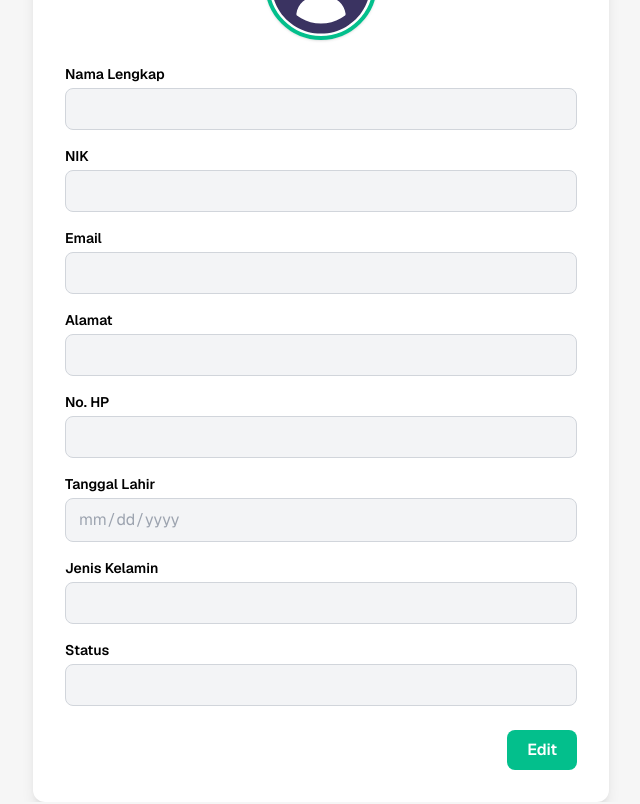
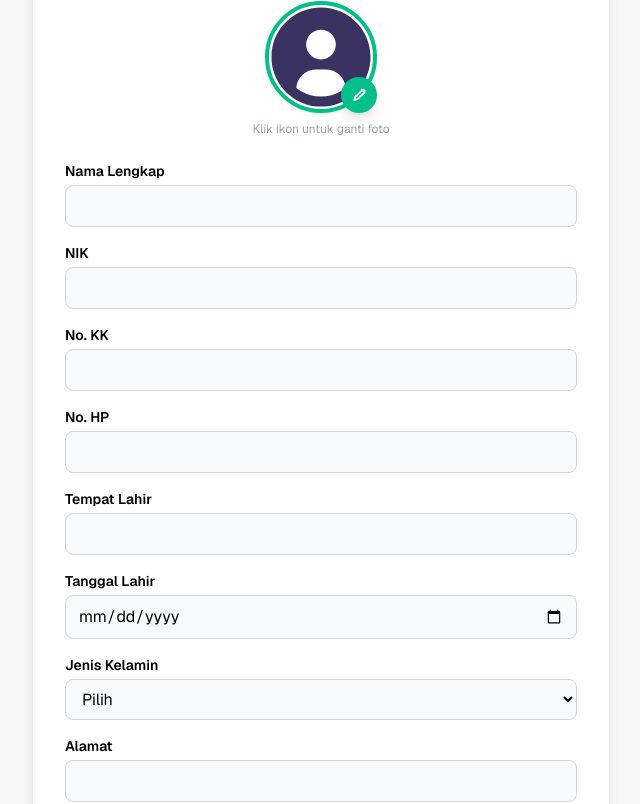
Before and after one commit to ernuyoga/ewarga-capstone, a Vue app: page /profile in a window 1280 px wide. Shown: the part 200-1004 px from the top of the page, without its empty margins (319-959 px from the left). Built offline with nearby package versions, Linux system fonts and the light colour scheme.

Commit message:
menambahkan preview dan warning

```diff
--- /dev/null
+++ b/src/components/card/Preview.vue
@@ -0,0 +1,27 @@
+<template>
+    <div v-if="show" class="fixed inset-0 z-50 flex items-center justify-center bg-black bg-opacity-60"
+        @click.self="close">
+        <div class="bg-white rounded-xl shadow-lg p-4 relative lg:w-[600px] lg:h-[400px] max-w-full max-h-full flex items-center justify-center">
+            <div class="relative w-full h-full">
+                <button @click="close"
+                    class="absolute top-1 right-0 z-10 text-gray-500 hover:text-gray-700 text-2xl">
+                    <img src="@/assets/x_icon.svg" alt="Tutup" class="w-4 h-4" />
+                </button>
+                <div class="flex items-center justify-center w-full h-full bg-gray-100 rounded-lg overflow-hidden">
+                    <img :src="src" alt="Preview" class="object-contain w-full h-full" />
+                </div>
+            </div>
+        </div>
+    </div>
+</template>
+
+<script setup>
+const props = defineProps({
+    show: Boolean,
+    src: String
+});
+const emit = defineEmits(['close']);
+function close() {
+    emit('close');
+}
+</script>
--- a/src/services/asetservice.js
+++ b/src/services/asetservice.js
@@ -84,6 +84,8 @@ export function setAsetFormData(newData) {
 
 export function clearAsetFormData() {
   localStorage.removeItem(ASET_FORM_KEY);
+  localStorage.removeItem('fotos');
+  localStorage.removeItem('gambar');
 }
 
 const ASET_EDIT_FORM_KEY = 'aset_edit_form_data';
--- a/src/views/Profile/ProfilePage.vue
+++ b/src/views/Profile/ProfilePage.vue
@@ -1,91 +1,83 @@
 <template>
+  <HeaderForm :title="'Profil Warga'" @back="goBack" />
+  <Preview :show="showPreview" :src="previewSrc" @close="showPreview = false" />
   <div class="max-w-xl mx-auto mt-10 bg-white rounded-xl shadow-lg p-8">
     <h2 class="text-2xl font-bold text-center mb-6 text-[#03BF8C]">Profil Warga</h2>
     <div class="flex flex-col items-center mb-6">
       <div class="relative">
-        <img
-          :src="form.foto ? form.foto : (form.foto_path ? getImageUrl(form.foto_path) : profileIcon)"
-          alt="Foto Profil"
-          class="w-28 h-28 rounded-full object-cover border-4 border-[#03BF8C] shadow"
-        />
-        <label v-if="isEdit" class="absolute bottom-0 right-0 bg-[#03BF8C] p-2 rounded-full cursor-pointer shadow-lg">
-          <svg class="w-5 h-5 text-white" fill="none" stroke="currentColor" stroke-width="2"
-            viewBox="0 0 24 24">
+        <img :src="form.foto ? form.foto : (form.foto_path ? getImageUrl(form.foto_path) : profileIcon)"
+          @click="openPreview" alt="Foto Profil"
+          class="w-28 h-28 rounded-full object-cover border-4 border-[#03BF8C] shadow" />
+        <label class="absolute bottom-0 right-0 bg-[#03BF8C] p-2 rounded-full cursor-pointer shadow-lg">
+          <svg class="w-5 h-5 text-white" fill="none" stroke="currentColor" stroke-width="2" viewBox="0 0 24 24">
             <path stroke-linecap="round" stroke-linejoin="round"
               d="M15.232 5.232l3.536 3.536M9 13l6.586-6.586a2 2 0 112.828 2.828L11.828 15.828a4 4 0 01-1.414.94l-4.243 1.415 1.415-4.243a4 4 0 01.94-1.414z" />
           </svg>
           <input type="file" class="hidden" accept="image/*" @change="onFileChange" />
         </label>
       </div>
-      <div v-if="isEdit" class="text-xs text-gray-400 mt-2">Klik ikon untuk ganti foto</div>
+      <div class="text-xs text-gray-400 mt-2">Klik ikon untuk ganti foto</div>
     </div>
     <form @submit.prevent="saveProfile" class="space-y-4">
       <div>
         <label class="block text-sm font-semibold mb-1">Nama Lengkap</label>
-        <input type="text" v-model="form.nama" class="input" disabled />
+        <input type="text" v-model="form.nama" maxlength="255"
+          class="w-full px-3 py-2 border border-gray-300 rounded-lg focus:outline-none focus:ring-2 focus:ring-[#03BF8C] bg-gray-50"
+          required />
       </div>
       <div>
         <label class="block text-sm font-semibold mb-1">NIK</label>
-        <input type="text" v-model="form.nik" class="input" disabled />
+        <input type="text" v-model="form.nik" maxlength="16"
+          class="w-full px-3 py-2 border border-gray-300 rounded-lg focus:outline-none focus:ring-2 focus:ring-[#03BF8C] bg-gray-50"
+          required />
+      </div>
+      <div>
+        <label class="block text-sm font-semibold mb-1">No. KK</label>
+        <input type="text" v-model="form.no_kk" maxlength="16"
+          class="w-full px-3 py-2 border border-gray-300 rounded-lg focus:outline-none focus:ring-2 focus:ring-[#03BF8C] bg-gray-50" />
+      </div>
+      <div>
+        <label class="block text-sm font-semibold mb-1">No. HP</label>
+        <input type="tel" v-model="form.no_tlp" maxlength="13"
+          class="w-full px-3 py-2 border border-gray-300 rounded-lg focus:outline-none focus:ring-2 focus:ring-[#03BF8C] bg-gray-50" />
+      </div>
+      <div>
+        <label class="block text-sm font-semibold mb-1">Tempat Lahir</label>
+        <input type="text" v-model="form.tempat_lahir" maxlength="60"
+          class="w-full px-3 py-2 border border-gray-300 rounded-lg focus:outline-none focus:ring-2 focus:ring-[#03BF8C] bg-gray-50" />
+      </div>
+      <div>
+        <label class="block text-sm font-semibold mb-1">Tanggal Lahir</label>
+        <input type="date" v-model="form.tgl_lahir"
+          class="w-full px-3 py-2 border border-gray-300 rounded-lg focus:outline-none focus:ring-2 focus:ring-[#03BF8C] bg-gray-50" />
+      </div>
+      <div>
+        <label class="block text-sm font-semibold mb-1">Jenis Kelamin</label>
+        <select v-model="form.jenis_kelamin"
+          class="w-full px-3 py-2 border border-gray-300 rounded-lg focus:outline-none focus:ring-2 focus:ring-[#03BF8C] bg-gray-50">
+          <option value="">Pilih</option>
+          <option value="L">Laki-laki</option>
+          <option value="P">Perempuan</option>
+        </select>
+      </div>
+      <div>
+        <label class="block text-sm font-semibold mb-1">Alamat</label>
+        <input type="text" v-model="form.alamat" maxlength="255"
+          class="w-full px-3 py-2 border border-gray-300 rounded-lg focus:outline-none focus:ring-2 focus:ring-[#03BF8C] bg-gray-50" />
       </div>
       <div>
         <label class="block text-sm font-semibold mb-1">Email</label>
-        <input type="email" v-model="form.email" class="input" disabled />
-      </div>
-      <div>
-        <label class="block text-sm font-semibold mb-1">Alamat</label>
-        <input
-          type="text"
-          v-model="form.alamat"
-          class="input"
-          :disabled="!isEdit"
-          required
-        />
-      </div>
-      <div>
-        <label class="block text-sm font-semibold mb-1">No. HP</label>
-        <input
-          type="tel"
-          v-model="form.no_hp"
-          class="input"
-          :disabled="!isEdit"
-          required
-        />
-      </div>
-      <div>
-        <label class="block text-sm font-semibold mb-1">Tanggal Lahir</label>
-        <input type="date" v-model="form.tgl_lahir" class="input" disabled />
-      </div>
-      <div>
-        <label class="block text-sm font-semibold mb-1">Jenis Kelamin</label>
-        <input type="text" v-model="form.jk" class="input" disabled />
-      </div>
-      <div>
-        <label class="block text-sm font-semibold mb-1">Status</label>
-        <input type="text" v-model="form.status" class="input" disabled />
+        <input type="email" v-model="form.email"
+          class="w-full px-3 py-2 border border-gray-300 rounded-lg bg-gray-100 text-gray-400 cursor-not-allowed"
+          disabled />
       </div>
       <div class="flex justify-end gap-3 pt-2">
-        <button
-          v-if="!isEdit"
-          type="button"
-          @click="isEdit = true"
-          class="px-5 py-2 bg-[#03BF8C] text-white rounded-lg font-semibold hover:bg-[#029e71] transition"
-        >
-          Edit
-        </button>
-        <button
-          v-if="isEdit"
-          type="submit"
-          class="px-5 py-2 bg-blue-600 text-white rounded-lg font-semibold hover:bg-blue-700 transition"
-        >
+        <button type="submit"
+          class="px-5 py-2 bg-blue-600 text-white rounded-lg font-semibold hover:bg-blue-700 transition">
           Simpan
         </button>
-        <button
-          v-if="isEdit"
-          type="button"
-          @click="cancelEdit"
-          class="px-5 py-2 bg-gray-300 text-gray-700 rounded-lg font-semibold hover:bg-gray-400 transition"
-        >
+        <button type="button" @click="cancelEdit"
+          class="px-5 py-2 bg-gray-300 text-gray-700 rounded-lg font-semibold hover:bg-gray-400 transition">
           Batal
         </button>
       </div>
@@ -96,44 +88,54 @@
 <script setup>
 import { ref, watch, onMounted } from 'vue'
 import { useAuthStore } from '@/store/auth'
-import { getWargaById } from '@/services/wargaService'
+import { useRouter } from 'vue-router'
+import { getWargaById, updateWargaForm } from '@/services/wargaService'
 import { getImageUrl } from '@/lib/axios'
 import profileIcon from '@/assets/icon_profile.svg'
+import HeaderForm from '@/components/card/HeaderForm.vue'
+import Preview from '@/components/card/Preview.vue'
 
 const auth = useAuthStore()
-const isEdit = ref(false)
+const router = useRouter()
+const showPreview = ref(false);
+const previewSrc = ref('');
+const backupForm = ref({})
 const form = ref({
   nama: '',
   nik: '',
+  no_kk: '',
+  no_tlp: '',
+  tempat_lahir: '',
+  tgl_lahir: '',
+  jenis_kelamin: '',
+  alamat: '',
   email: '',
-  alamat: '',
-  no_hp: '',
-  tgl_lahir: '',
-  jk: '',
-  status: '',
-  foto: '',        // Untuk preview upload
-  foto_path: '',   // Dari API
+  foto: '',
+  foto_path: '',
 })
-const backupForm = ref({})
 
-onMounted(async () => {
+async function refreshWarga() {
   if (auth.user?.id) {
     const res = await getWargaById(auth.user.id)
     const data = res.data.data
     form.value = {
       nama: data.nama || '',
       nik: data.nik || '',
+      no_kk: data.no_kk || '',
+      no_tlp: data.no_tlp || '',
+      tempat_lahir: data.tempat_lahir || '',
+      tgl_lahir: data.tgl_lahir || '',
+      jenis_kelamin: data.jenis_kelamin || '',
+      alamat: data.alamat || '',
       email: data.email || data.user?.email || '',
-      alamat: data.alamat || '',
-      no_hp: data.no_tlp || '',
-      tgl_lahir: data.tgl_lahir || '',
-      jk: data.jenis_kelamin === 'L' ? 'Laki-laki' : (data.jenis_kelamin === 'P' ? 'Perempuan' : ''),
-      status: data.status || 'Aktif',
-      foto: '', // preview upload
+      foto: '',
       foto_path: data.foto_path || '',
     }
+    backupForm.value = { ...form.value }
   }
-})
+}
+
+onMounted(refreshWarga)
 
 function onFileChange(e) {
   const file = e.target.files[0]
@@ -145,23 +147,51 @@ function onFileChange(e) {
     reader.readAsDataURL(file)
   }
 }
-function saveProfile() {
-  // Simpan ke API/store di sini
-  isEdit.value = false
+
+function openPreview() {
+  if (form.value.foto) {
+    previewSrc.value = form.value.foto;
+  } else if (form.value.foto_path) {
+    const url = getImageUrl(form.value.foto_path);
+    previewSrc.value = url;
+  } else {
+    previewSrc.value = profileIcon;
+  }
+  showPreview.value = true;
 }
+
+async function saveProfile() {
+  let fotoFile = null;
+  if (form.value.foto) {
+    const fileInput = document.querySelector('input[type="file"]');
+    if (fileInput && fileInput.files[0]) {
+      fotoFile = fileInput.files[0];
+    }
+  }
+  try {
+    await updateWargaForm(auth.user.id, {
+      nama: form.value.nama,
+      nik: form.value.nik,
+      no_kk: form.value.no_kk,
+      no_tlp: form.value.no_tlp,
+      tempat_lahir: form.value.tempat_lahir,
+      tgl_lahir: form.value.tgl_lahir,
+      jenis_kelamin: form.value.jenis_kelamin,
+      alamat: form.value.alamat,
+      foto: fotoFile
+    });
+    await refreshWarga();
+  } catch (err) {
+    let msg = 'Gagal update profil';
+    alert(msg);
+  }
+}
+
 function cancelEdit() {
   form.value = { ...backupForm.value }
-  isEdit.value = false
 }
-watch(isEdit, (val) => {
-  if (val) {
-    backupForm.value = { ...form.value }
-  }
-})
+
+function goBack() {
+  router.back()
+}
 </script>
-
-<style scoped>
-.input {
-  @apply w-full px-3 py-2 border border-gray-300 rounded-lg focus:outline-none focus:ring-2 focus:ring-[#03BF8C] bg-gray-50 disabled:bg-gray-100 disabled:text-gray-400;
-}
-</style>
--- a/src/views/Wilayah/AsetAdd.vue
+++ b/src/views/Wilayah/AsetAdd.vue
@@ -84,7 +84,6 @@
                 </div>
             </form>
         </div>
-
         <!-- Button -->
         <div class="fixed bottom-0 left-0 right-0 bg-transparent px-4 pb-4 z-10">
             <button
@@ -124,8 +123,6 @@ const form = ref({
 onMounted(async () => {
     const saved = getAsetFormData();
     Object.assign(form.value, saved);
-
-    // Ambil master jenis aset
     try {
         const { data } = await getAsetMaster();
         if (data && data.data) {
@@ -136,8 +133,6 @@ onMounted(async () => {
         jenisList.value = [];
         statusList.value = [];
     }
-
-    // Ambil instansi_id dari user (mirip DashboardUMKM)
     if (!form.value.instansi_id && auth.user?.id) {
         const resWarga = await getWargaById(auth.user.id);
         form.value.instansi_id = resWarga.data.data?.instansi_id || "";
--- a/src/views/Wilayah/AsetConfirm.vue
+++ b/src/views/Wilayah/AsetConfirm.vue
@@ -147,7 +147,6 @@ function handleBack() {
 
 async function handleSubmit() {
     try {
-        // Konversi gambar base64 ke File (jika perlu)
         const fotos = [];
         if (form.value.gambar && Array.isArray(form.value.gambar)) {
             for (let i = 0; i < form.value.gambar.length; i++) {
```
Also changed, not shown: src/components/card/Warning.vue (added, +23 -0 lines), src/services/wargaService.js (+24 -1 lines), src/views/Wilayah/AsetImage.vue (+35 -6 lines).
